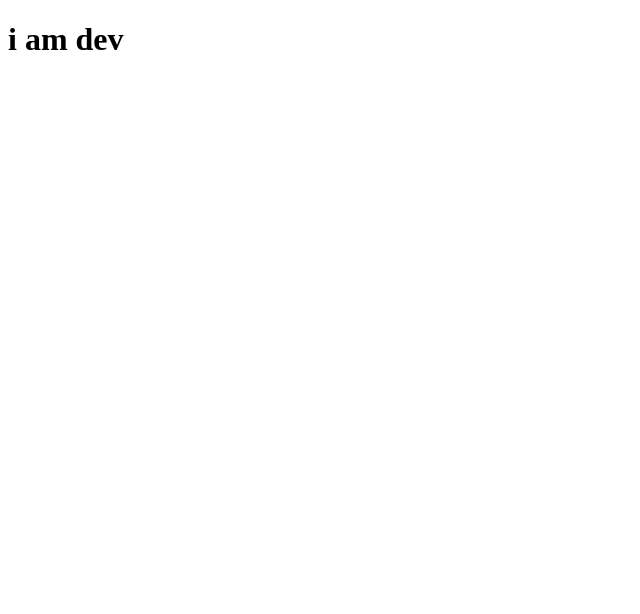
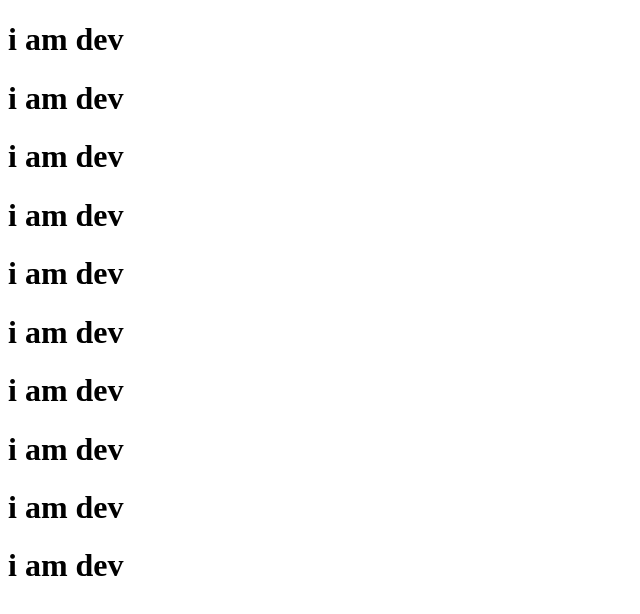
Before and after one commit to devendrabangar-8839/test_html, a plain HTML site: page index.html in a window 1280 px wide. Shown: the whole page, without its empty margins (0-640 px from the left). Drawn offline with Linux system fonts and the light colour scheme.

Commit message:
second commit

```diff
--- a/index.html
+++ b/index.html
@@ -7,6 +7,15 @@
 </head>
 <body>
   <h1>i am dev</h1>
+  <h1>i am dev</h1>
+  <h1>i am dev</h1>
+  <h1>i am dev</h1>
+  <h1>i am dev</h1>
+  <h1>i am dev</h1>
+  <h1>i am dev</h1>
+  <h1>i am dev</h1>
+  <h1>i am dev</h1>
+  <h1>i am dev</h1>
 
 </body>
 </html>
```
